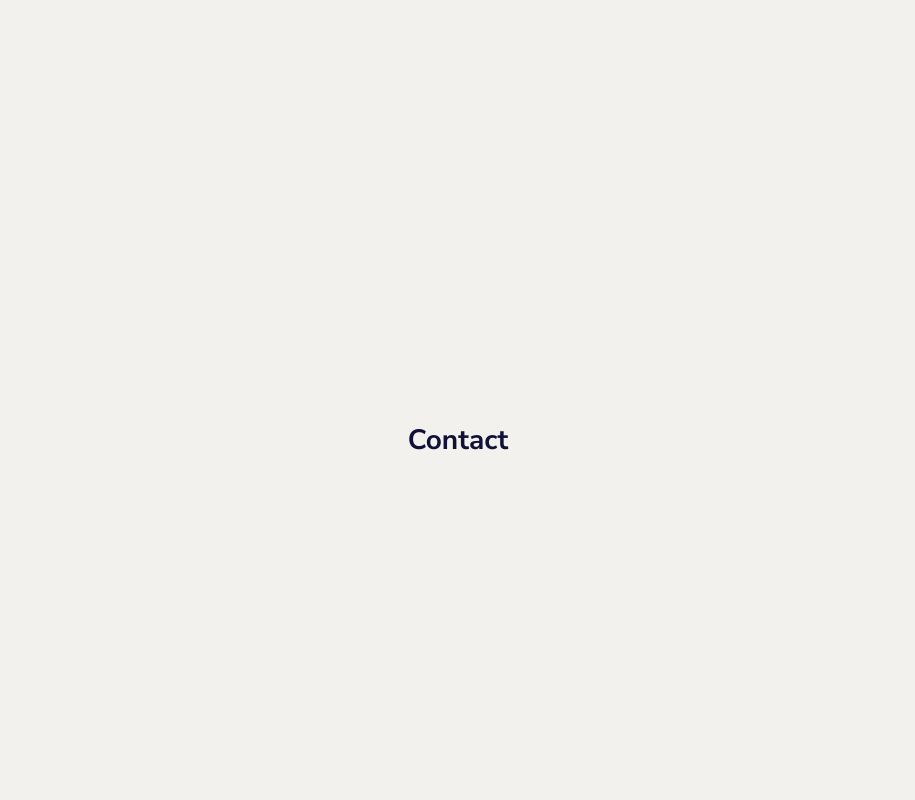
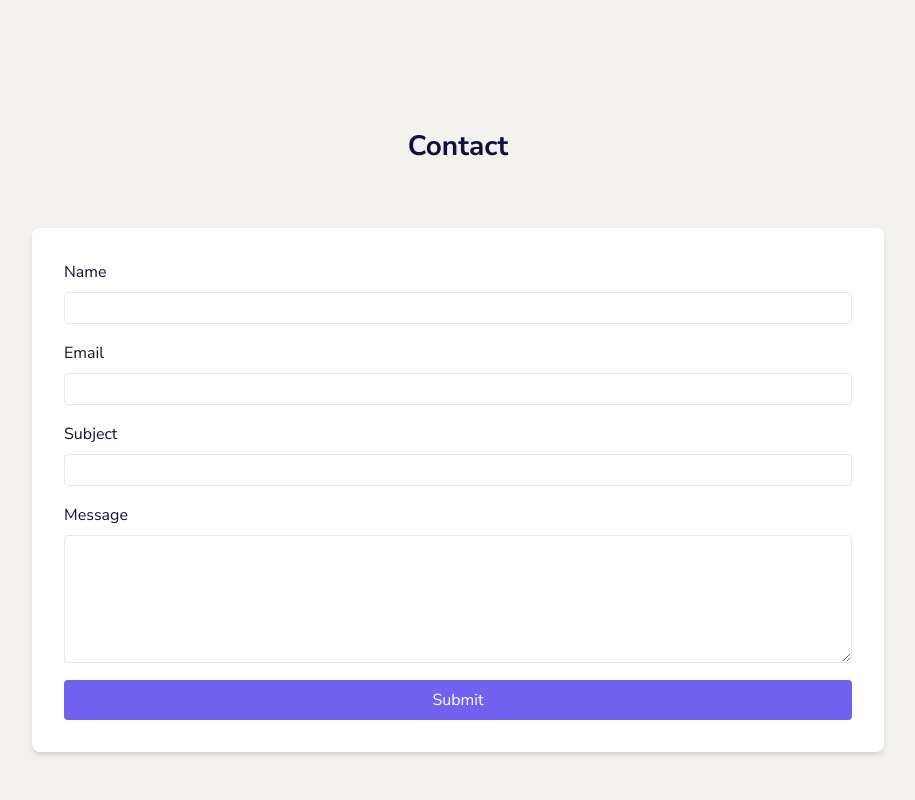
Before and after one commit to gillemta/portfolio-v2, a React (Vite) app: page / in a window 1280 px wide. Shown: the part 3160-3960 px from the top of the page, without its empty margins (182-1097 px from the left). Built offline with nearby package versions, Linux system fonts and the light colour scheme; no server answers.

Commit message:
Added Contact form with emailjs integration

```diff
--- /dev/null
+++ b/src/components/forms/ContactForm.tsx
@@ -0,0 +1,173 @@
+import { Card } from "../ui/Card"
+import { useState } from "react"
+import emailjs from '@emailjs/browser'
+
+
+export default function ContactForm() {
+    const [formData, setFormData] = useState({
+        name: "",
+        email: "",
+        subject: "",
+        message: ""
+    })
+    const [errors, setErrors] = useState({
+        name: "",
+        email: "",
+        subject: "",
+        message: ""
+    })
+    const [isSubmitting, setIsSubmitting] = useState(false)
+    const [submitStatus, setSubmitStatus] = useState<'idle' | 'success' | 'error'>('idle')
+
+    const validateEmail = (email: string) => {
+        const emailRegex = /^[^\s@]+@[^\s@]+\.[^\s@]+$/;
+        return emailRegex.test(email);
+    }
+
+    const validateField = (name: string, value: string) => {
+        switch (name) {
+            case 'name':
+                if (!value.trim()) return 'Name is required'
+                if (value.length < 2) return 'Name must be at least 2 characters'
+                if (value.length > 50) return 'Name must be less than 50 characters'
+                return ''
+            case 'email':
+                if (!value.trim()) return 'Email is required'
+                if (!validateEmail(value)) return 'Please enter a valid email'
+                return ''
+            case 'subject':
+                if (!value.trim()) return 'Subject is required'
+                if (value.length < 3) return 'Subject must be at least 3 characters'
+                if (value.length > 100) return 'Subject must be less than 100 characters'
+                return ''
+            case 'message':
+                if (!value.trim()) return 'Message is required'
+                if (value.length < 10) return 'Message must be at least 10 characters'
+                if (value.length > 500) return 'Message must be less than 500 characters'
+                return ''
+            default:
+                return ''
+        }
+    }
+
+    const handleSubmit = async (e: React.FormEvent) => {
+        e.preventDefault()
+
+        const newErrors = {
+            name: validateField('name', formData.name),
+            email: validateField('email', formData.email),
+            subject: validateField('subject', formData.subject),
+            message: validateField('message', formData.message)
+        }
+
+        setErrors(newErrors)
+
+        const isValid = Object.values(newErrors).every(error => error === '')
+
+        if (isValid) {
+            setIsSubmitting(true)
+            setSubmitStatus('idle')
+
+            try {
+                const templateParams = {
+                    from_name: formData.name,
+                    from_email: formData.email,
+                    subject: formData.subject,
+                    message: formData.message,
+                }
+
+                await emailjs.send(
+                    import.meta.env.VITE_EMAILJS_SERVICE_ID,
+                    import.meta.env.VITE_EMAILJS_TEMPLATE_ID,
+                    templateParams,
+                    import.meta.env.VITE_EMAILJS_PUBLIC_KEY
+                )
+
+                setSubmitStatus('success')
+                setFormData({ name: '', email: '', subject: '', message: '' })
+                setErrors({ name: '', email: '', subject: '', message: '' })
+            } catch (error) {
+                console.error('Error sending email:', error)
+                setSubmitStatus('error')
+            } finally {
+                setIsSubmitting(false)
+            }
+        }
+    }
+
+    return (
+        <Card size="lg">
+            { }
+            <form className="contact-form text-left" onSubmit={handleSubmit}>
+                <div className="contact-form-group">
+                    <label htmlFor="name" className="">Name</label>
+                    <input
+                        type="text"
+                        id="name"
+                        name="name"
+                        value={formData.name}  // ← Add this
+                        onChange={(e) => setFormData({...formData, name: e.target.value})}  // ← Add this
+                        className="w-full h-8 px-2 border border-gray-200 rounded"
+                    />
+                    {errors.name && <div className="text-red-500 text-sm mt-1">{errors.name}</div>}
+                </div>
+                <div className="contact-form-group">
+                    <label htmlFor="email">Email</label>
+                    <input
+                        type="email"
+                        id="email"
+                        name="email"
+                        value={formData.email}
+                        onChange={(e) => setFormData({...formData, email: e.target.value})}
+                        className="w-full h-8 px-2 border border-gray-200 rounded"
+                    />
+                    {errors.email && <div className="text-red-500 text-sm mt-1">{errors.email}</div>}
+                </div>
+                <div className="contact-form-group">
+                    <label htmlFor="subject">Subject</label>
+                    <input
+                        type="text"
+                        id="subject"
+                        name="subject"
+                        value={formData.subject}
+                        onChange={(e) => setFormData({...formData, subject: e.target.value})}
+                        className="w-full h-8 px-2 border border-gray-200 rounded"
+                    />
+                    {errors.subject && <div className="text-red-500 text-sm mt-1">{errors.subject}</div>}
+                </div>
+                <div className="contact-form-group">
+                    <label htmlFor="message">Message</label>
+                    <textarea
+                        id="message"
+                        name="message"
+                        value={formData.message}
+                        onChange={(e) => setFormData({...formData, message: e.target.value})}
+                        className="w-full h-32 px-2 border border-gray-200 rounded"
+                    />
+                    {errors.message && <div className="text-red-500 text-sm mt-1">{errors.message}</div>}
+                        </div>
+                <div className="button-container">
+                    <button
+                        type="submit"
+                        className="form-button rounded"
+                        disabled={isSubmitting}
+                    >
+                        {isSubmitting ? 'Sending...' : 'Submit'}
+                    </button>
+                </div>
+
+                {/* Success/Error Messages */}
+                {submitStatus === 'success' && (
+                    <div className="text-green-600 text-sm mt-4 text-center">
+                        Message sent successfully! I'll get back to you soon.
+                    </div>
+                )}
+                {submitStatus === 'error' && (
+                    <div className="text-red-600 text-sm mt-4 text-center">
+                        Failed to send message. Please try again.
+                    </div>
+                )}
+            </form>
+        </Card>
+    )
+}
--- a/src/components/sections/Contact.tsx
+++ b/src/components/sections/Contact.tsx
@@ -1,9 +1,15 @@
 import { BaseSection } from "../ui/BaseSection"
+import ContactForm from "../forms/ContactForm"
 
 export function Contact() {
     return (
         <BaseSection id="contact">
-            <h2>Contact</h2>
+            <h2 className="text-primary pb-16 text-center">Contact</h2>
+
+            { }
+            <div className= "flex justify-center">
+                <ContactForm />
+            </div>
         </BaseSection>
     )
 }
--- a/src/index.css
+++ b/src/index.css
@@ -340,6 +340,27 @@ section {
   /* PLACEHOLDER: Add focus state */
 }
 
+.contact-form-group {
+  display: flex;
+  flex-direction: column;
+  gap: 0.5rem;
+  margin-bottom: 1rem;
+  border-bottom: 1px solid var(--color-text-secondary);
+}
+
+.form-button {
+  width: 100%;
+  height: 40px;
+  border-radius: 4px;
+  background-color: var(--color-secondary);
+  color: var(--color-text-secondary);
+  font-weight: var(--font-weight-regular);
+  font-size: var(--font-size-base);
+  line-height: var(--line-height-sm);
+  border: none;
+  cursor: pointer;
+}
+
 /* 7. Accessibility and Focus Styles - PLACEHOLDER: Customize these */
 button:focus,
 button:focus-visible {
```
